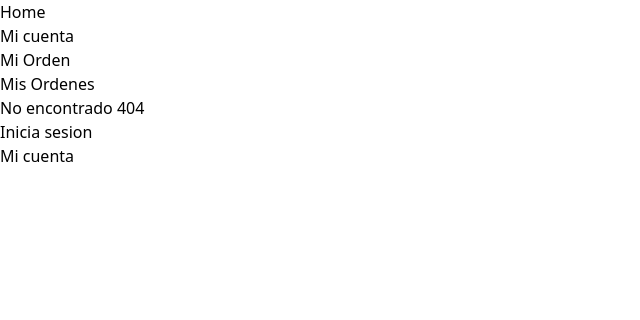
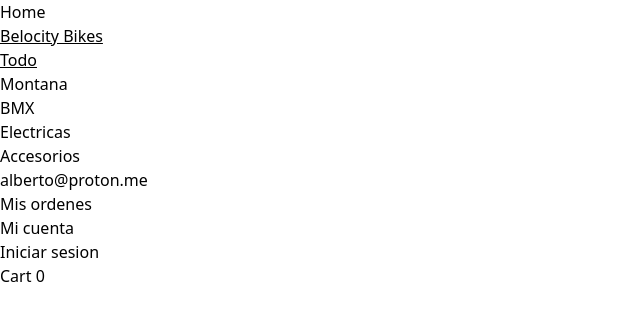
Before and after one commit to Sama7u7/BelocityBikesReactVersion, a React (Vite) app in the folder react-BelocityBikes/: page / in a window 1280 px wide. Before the commit this address had no page. Shown: the top 320 px of the page, without its empty margins (0-640 px from the left). Built offline with nearby package versions, Linux system fonts and the light colour scheme.

Commit message:
Rutas y nav bar creados

```diff
--- a/react-BelocityBikes/package.json
+++ b/react-BelocityBikes/package.json
@@ -11,7 +11,8 @@
   },
   "dependencies": {
     "react": "^18.2.0",
-    "react-dom": "^18.2.0"
+    "react-dom": "^18.2.0",
+    "react-router-dom": "^6.23.0"
   },
   "devDependencies": {
     "@types/react": "^18.2.66",
@@ -24,6 +25,6 @@
     "eslint-plugin-react-refresh": "^0.4.6",
     "postcss": "^8.4.38",
     "tailwindcss": "^3.4.3",
-    "vite": "^5.2.0"
+    "vite": "^5.2.10"
   }
 }
--- /dev/null
+++ b/react-BelocityBikes/src/Components/NavBar/index.jsx
@@ -0,0 +1,78 @@
+import { NavLink } from "react-router-dom";
+
+const Navbar = () => {
+  const activityStyle = {
+    textDecoration: "underline",
+  };
+  return (
+    <nav className="flex justify-between items-center fixed z-10 w-full py-5 px-8 text-sm font-light">
+      <ul className="flex items-center gap-3">
+        <li className="font-semibold text-lg">
+          <NavLink
+            to="/"
+            style={({ isActive }) => (isActive ? activityStyle : undefined)}
+          >
+            Belocity Bikes
+          </NavLink>
+        </li>
+        <li>
+          <NavLink
+            to="/"
+            style={({ isActive }) => (isActive ? activityStyle : undefined)}
+          >
+            Todo
+          </NavLink>
+        </li>
+        <li>
+          <NavLink
+            to="/mountain"
+            style={({ isActive }) => (isActive ? activityStyle : undefined)}
+          >
+            Montana
+          </NavLink>
+        </li>
+        <li>
+          <NavLink
+            to="/bmx"
+            style={({ isActive }) => (isActive ? activityStyle : undefined)}
+          >
+            BMX
+          </NavLink>
+        </li>
+        <li>
+          <NavLink
+            to="/electric"
+            style={({ isActive }) => (isActive ? activityStyle : undefined)}
+          >
+            Electricas
+          </NavLink>
+        </li>
+        <li>
+          <NavLink
+            to="/accesories"
+            style={({ isActive }) => (isActive ? activityStyle : undefined)}
+          >
+            Accesorios
+          </NavLink>
+        </li>
+      </ul>
+      <ul className="flex items-center gap-3">
+        <li>
+          <NavLink>alberto@proton.me</NavLink>
+        </li>
+        <li>
+          <NavLink to="/mis-ordenes">Mis ordenes</NavLink>
+        </li>
+        <li>
+          <NavLink to="/cuenta">Mi cuenta</NavLink>
+        </li>
+        <li>
+          <NavLink to="/inicio-sesion">Iniciar sesion</NavLink>
+        </li>
+        <li>Cart 0</li>
+      </ul>
+    </nav>
+  );
+};
+
+export default Navbar;
--- a/react-BelocityBikes/src/Pages/App/Index.jsx
+++ b/react-BelocityBikes/src/Pages/App/Index.jsx
@@ -1,29 +1,35 @@
-import Home from '../Home'
-import Micuenta from '../MyAccount'
-import Orden from '../MiOrden'
-import MisOrdenes from '../MisOrdenes'
-import Not404 from '../NotFound404'
-import SignIn from '../SignIn'
-import Cuenta from '../MyAccount'
+import { useRoutes, BrowserRouter } from "react-router-dom";
 
+import Home from "../Home";
+import Micuenta from "../MyAccount";
+import Orden from "../MiOrden";
+import MisOrdenes from "../MisOrdenes";
+import Not404 from "../NotFound404";
+import SignIn from "../SignIn";
+import NavBar from "../../Components/NavBar";
 
-import './App.css'
+import "./App.css";
 
-function App() {
+const AppRoutes = () => {
+  let routes = useRoutes([
+    { path: "/", element: <Home /> },
+    { path: "/mis-ordenes", element: <MisOrdenes /> },
+    { path: "/mi-orden", element: <Orden /> },
+    { path: "/cuenta", element: <Micuenta /> },
+    { path: "/inicio-sesion", element: <SignIn /> },
+    { path: "/Not-Found", element: <Not404 /> },
+  ]);
 
+  return routes;
+};
+
+const App = () => {
   return (
+    <BrowserRouter>
+      <AppRoutes />
+      <NavBar />
+    </BrowserRouter>
+  );
+};
 
-      <div className='bg-fuchsia-950'>
-       <Home/>
-       <Cuenta/>
-       <Orden/>
-       <MisOrdenes/>
-       <Not404/>
-       <SignIn/>
-       <Cuenta/>
-      </div>
-
-  )
-}
-
-export default App
+export default App;
--- a/react-BelocityBikes/src/Pages/Home/index.jsx
+++ b/react-BelocityBikes/src/Pages/Home/index.jsx
@@ -1,13 +1,9 @@
-
 function Home() {
-
   return (
-
-      <div className='bg-fuchsia-950'>
-       <h1> Home</h1>
-      </div>
-
-  )
+    <div className="bg-green-400">
+      <h1> Home</h1>
+    </div>
+  );
 }
 
-export default Home
+export default Home;
--- a/react-BelocityBikes/src/Pages/MiOrden/index.jsx
+++ b/react-BelocityBikes/src/Pages/MiOrden/index.jsx
@@ -1,12 +1,9 @@
 function Orden() {
+  return (
+    <div className="bg-green-400">
+      <h1> Mi Orden </h1>
+    </div>
+  );
+}
 
-    return (
-
-        <div className='bg-fuchsia-950'>
-         <h1> Mi Orden </h1>
-        </div>
-
-    )
-  }
-
-  export default Orden
+export default Orden;
--- a/react-BelocityBikes/src/Pages/MisOrdenes/index.jsx
+++ b/react-BelocityBikes/src/Pages/MisOrdenes/index.jsx
@@ -1,12 +1,9 @@
 function Ordenes() {
+  return (
+    <div className="bg-green-400">
+      <h1> Mis Ordenes </h1>
+    </div>
+  );
+}
 
-    return (
-
-        <div className='bg-fuchsia-950'>
-         <h1> Mis Ordenes </h1>
-        </div>
-
-    )
-  }
-
-  export default Ordenes
+export default Ordenes;
--- a/react-BelocityBikes/src/Pages/MyAccount/index.jsx
+++ b/react-BelocityBikes/src/Pages/MyAccount/index.jsx
@@ -1,12 +1,9 @@
 function Cuenta() {
+  return (
+    <div className="bg-green-400">
+      <h1> Mi cuenta </h1>
+    </div>
+  );
+}
 
-    return (
-
-        <div className='bg-fuchsia-950'>
-         <h1> Mi cuenta </h1>
-        </div>
-
-    )
-  }
-
-  export default Cuenta
+export default Cuenta;
--- a/react-BelocityBikes/src/Pages/NotFound404/index.jsx
+++ b/react-BelocityBikes/src/Pages/NotFound404/index.jsx
@@ -1,12 +1,9 @@
 function NotFound() {
+  return (
+    <div className="bg-green-400">
+      <h1> No encontrado 404</h1>
+    </div>
+  );
+}
 
-    return (
-
-        <div className='bg-fuchsia-950'>
-         <h1> No encontrado 404</h1>
-        </div>
-
-    )
-  }
-
-  export default NotFound
+export default NotFound;
--- a/react-BelocityBikes/src/Pages/SignIn/index.jsx
+++ b/react-BelocityBikes/src/Pages/SignIn/index.jsx
@@ -1,12 +1,9 @@
 function IniciarSesion() {
+  return (
+    <div className="bg-green-400">
+      <h1> Inicia sesion</h1>
+    </div>
+  );
+}
 
-    return (
-
-        <div className='bg-fuchsia-950'>
-         <h1> Inicia sesion</h1>
-        </div>
-
-    )
-  }
-
-  export default IniciarSesion
+export default IniciarSesion;
```
Also changed, not shown: 1 other file (tests, documents, lock files or other folders).
